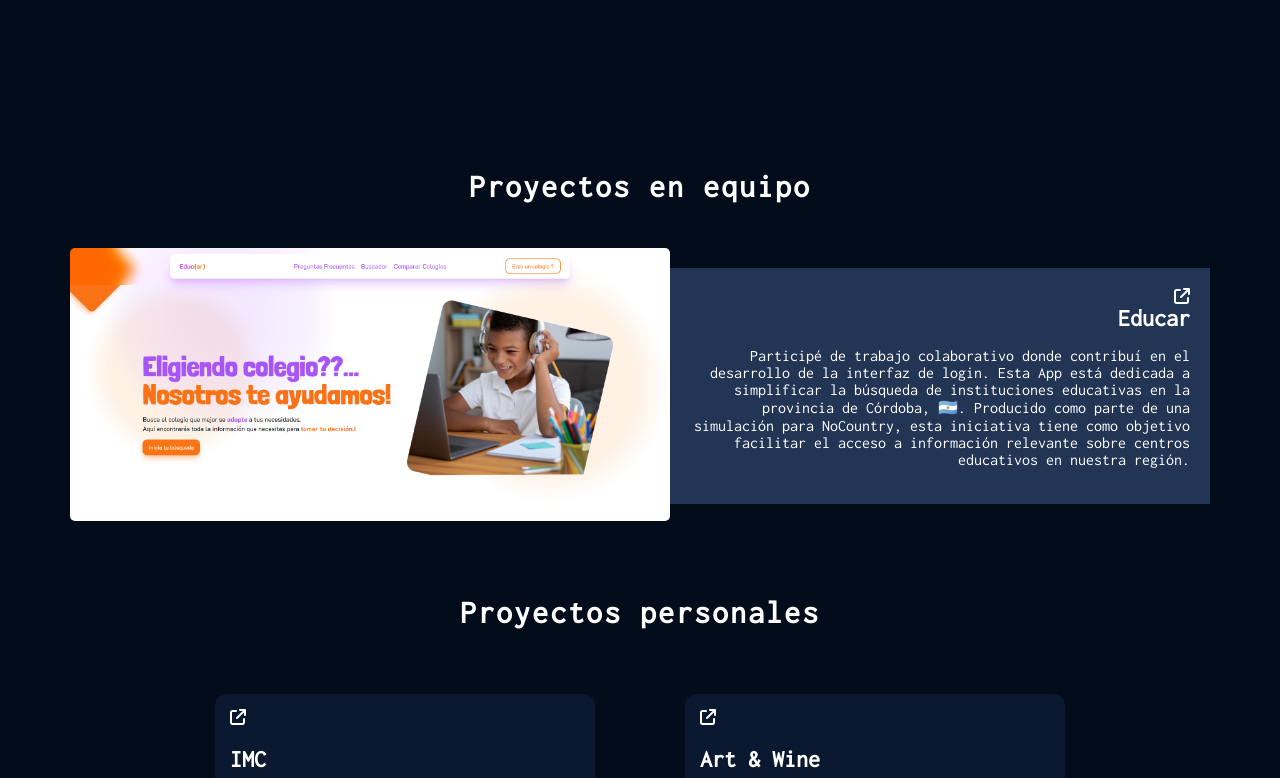
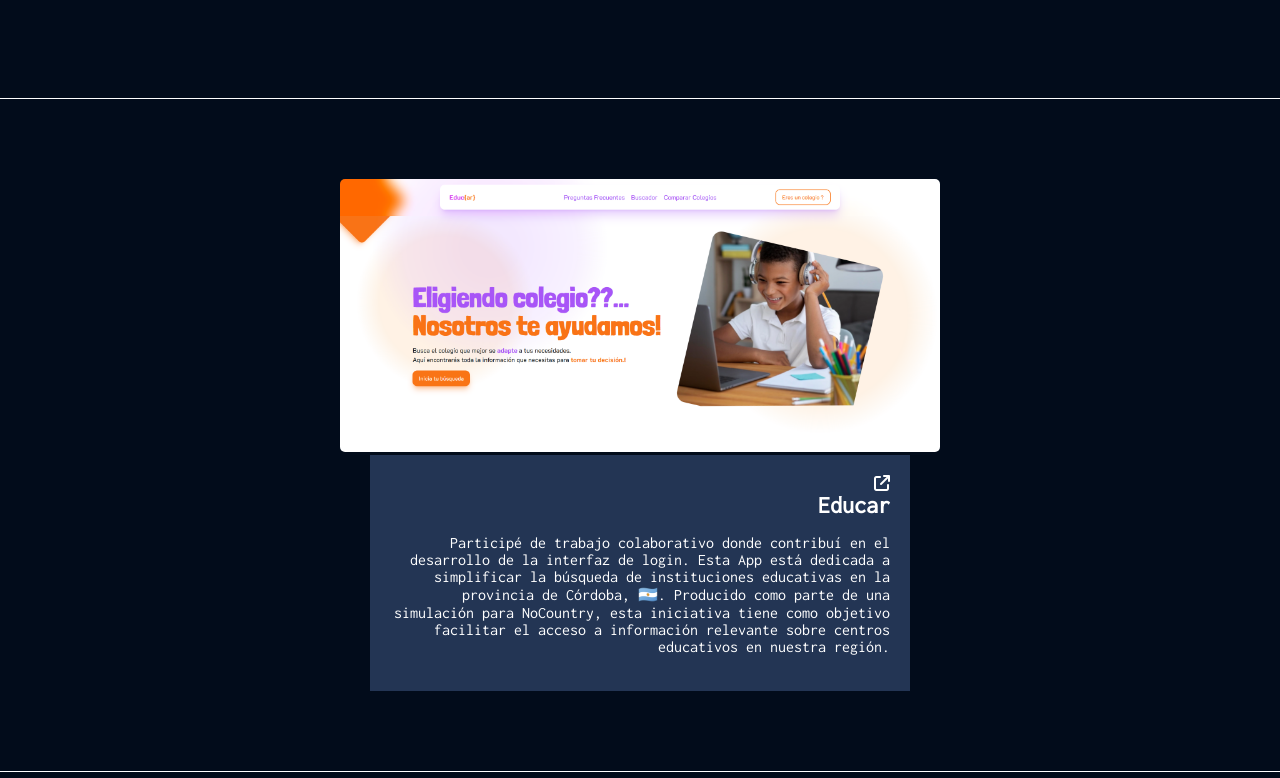
Before and after one commit to CristianMozetich/Portfolio, a React (Vite) app: page / in a window 1280 px wide. Shown: the part 602-1380 px from the top of the page. Built offline with nearby package versions, Linux system fonts and the light colour scheme.

Commit message:
actualizaciones

```diff
--- a/src/Components/EducarProyect/EducarProyect.css
+++ b/src/Components/EducarProyect/EducarProyect.css
@@ -4,7 +4,10 @@
     align-items: center;
     flex-wrap: wrap;
     margin: auto;
-    max-width: 1200px;
+    max-width: 1300px;
+    border-top: 1px solid white;
+    border-bottom: 1px white solid;
+    padding: 80px;
 }
 
 .img_educar{
--- a/src/Components/EducarProyect/EducarProyect.jsx
+++ b/src/Components/EducarProyect/EducarProyect.jsx
@@ -5,9 +5,6 @@ const EducarProyect = () => {
 
   return (
     <>
-    <div className='titulo_proyectos'>
-      <h1>Proyectos en equipo</h1>
-    </div>
     <div className='educar_container'>
         <a href='https://educ-ar-frontend.vercel.app/' target='_blank'>
         <img className='img_educar' src={"./assets/Img/Educar.png"} alt="EducarProyect" />
--- a/src/Components/Proyects/Proyects.css
+++ b/src/Components/Proyects/Proyects.css
@@ -4,7 +4,6 @@
     margin: auto;
     display: flex;
     justify-content: center;
-    padding: 50px;
   }
   .titulo_proyectos h1{
     text-align: center;
--- a/src/Components/Proyects/Proyects.jsx
+++ b/src/Components/Proyects/Proyects.jsx
@@ -7,7 +7,7 @@ const Proyects = () => {
   return (
     <>
     <div className='titulo_proyectos'>
-      <h1>Proyectos personales</h1>
+      <h1>Proyectos</h1>
     </div>
     <div className='contenedor_proyectos'>
       {
```
